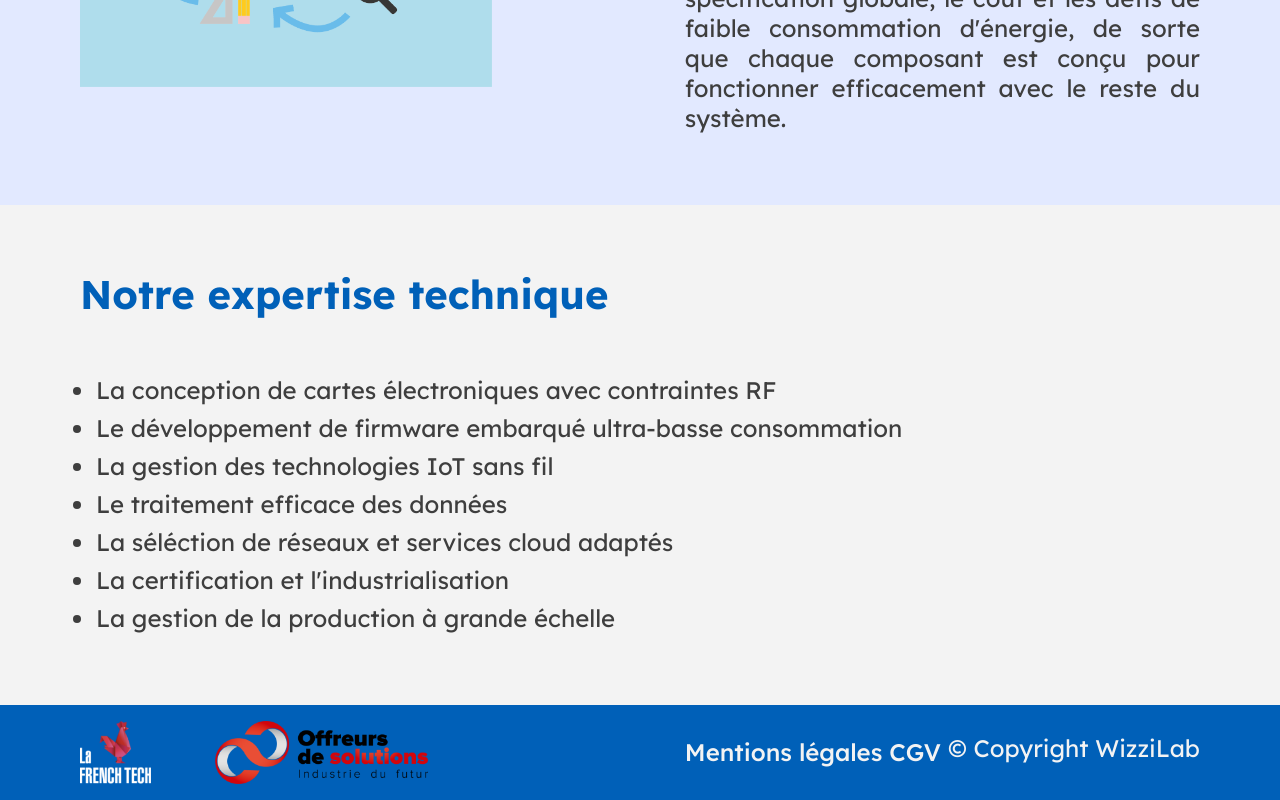
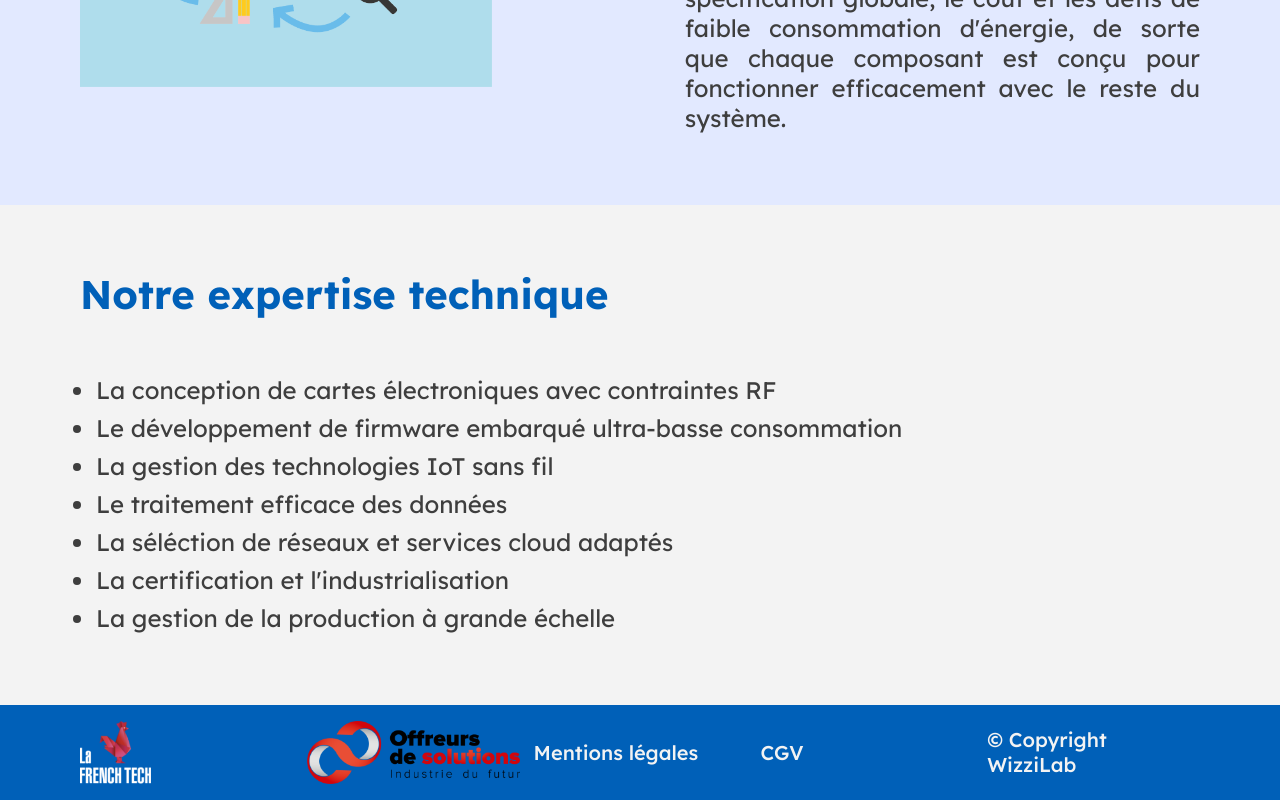
Before and after one commit to Laurading/wizzilab-website, a Next.js app: page /savoir-faire in a window 1280 px wide. Shown: the part 2405-3205 px from the top of the page. Built offline with nearby package versions, Linux system fonts and the light colour scheme.

Commit message:
footer fix

```diff
--- a/components/Footer.jsx
+++ b/components/Footer.jsx
@@ -10,26 +10,32 @@ const Footer = () => {
 
   useEffect(() => {
     setData(locales[locale])
-    },[locale])
+  }, [locale])
 
   return (
     <>
       {data && (
         <div className="footer">
           <div className="margin-lr">
-                <div className="content-col">
-                    <div className="column-2 wrap">
+            <div className="content-col space-between">
+              <div className="column-5 wrap">
                 <img src="img/footer/frenchtech.png" />
-                        <img src="img/footer/offreur.png"/>
               </div>
-                    <div className="column-2 wrap space-between">
+              <div className="column-5 wrap">
+                <img src="img/footer/offreur.png" />
+              </div>
+              <div className="column-5 wrap">
               <Link href="/privacypolicy">
-                            <a className="cultured">{data.footer.privacypolicy}</a>
+                  <a className="cultured footer-text">{data.footer.privacypolicy}</a>
                 </Link>
+              </div>
+              <div className="column-5 wrap">
               <Link href="/cgv">
-                            <a className="cultured">{data.footer.cgv}</a>
+                  <a className="cultured footer-text">{data.footer.cgv}</a>
                 </Link>
-                        <p className="cultured">© Copyright WizziLab</p>
+              </div>
+              <div className="column-5 wrap">
+              <a className="cultured footer-text nothinghover">© Copyright WizziLab</a>
               </div>
             </div>
 
@@ -39,7 +45,6 @@ const Footer = () => {
       )}
     </>
   )
-
 }
 
 export default Footer;
--- a/styles/column.scss
+++ b/styles/column.scss
@@ -51,6 +51,11 @@
         margin-left: auto;
         margin-right: auto;
     }
+}
+
+.column-5 {
+    width: 19%;
+    align-items: center;
 }
 
 
--- a/styles/main.scss
+++ b/styles/main.scss
@@ -109,6 +109,7 @@ body {
 }
 
 .space-between {
+    display: flex;
     justify-content: space-between;
 }
 
@@ -174,3 +175,14 @@ padding: 32px 0;
         width: 300px;
     }
 }
+
+.footer-text {
+    font-size: 20px;
+    font-weight: 500;
+}
+
+.nothinghover {
+  &:hover{
+      opacity: 1;
+  }
+}
--- a/styles/responsive.scss
+++ b/styles/responsive.scss
@@ -44,6 +44,11 @@
       width: 30%;
     }
   }
+
+  .column-5 {
+    width: 50%;
+    align-items: center;
+}
 
   .column {
     width: calc((var(--sectionWidth) - var(--gap)*2)/2)
```
Lines whose indentation alone changed are shown as unchanged.
